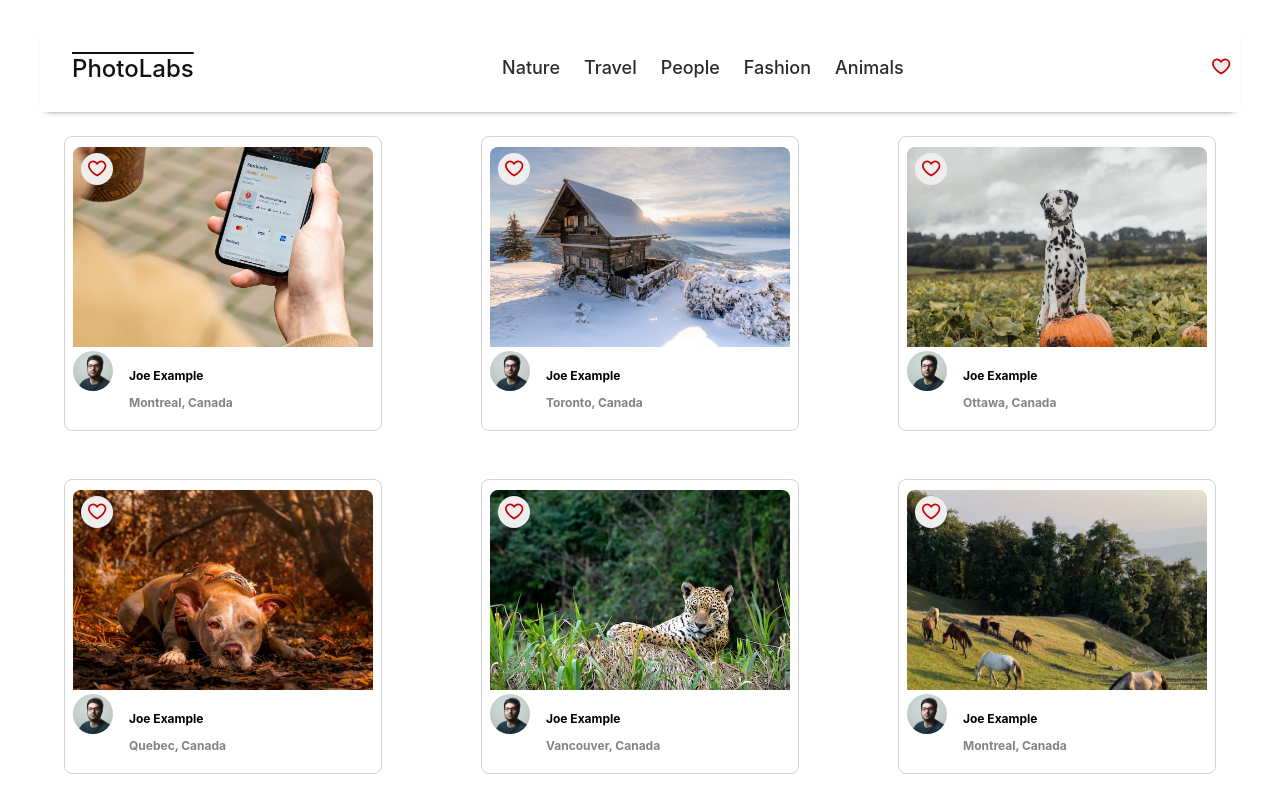
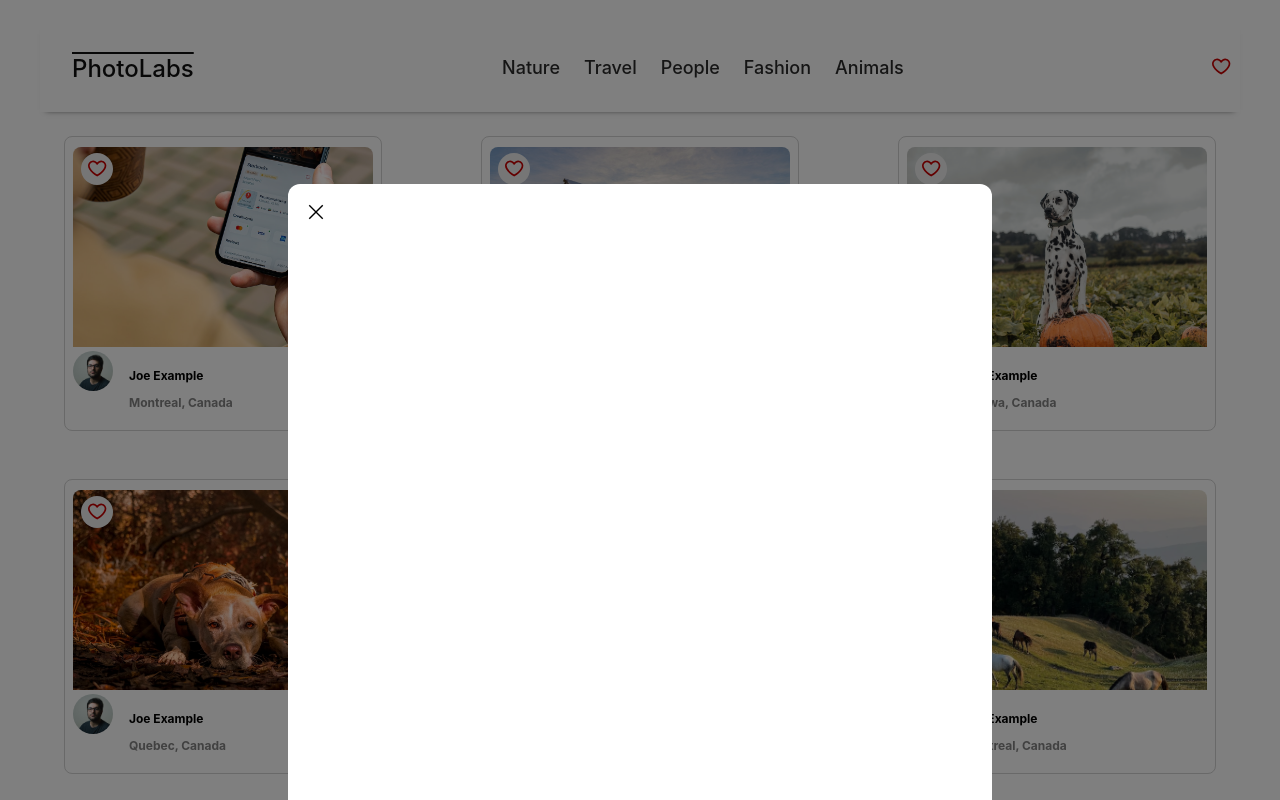
Before and after one commit to anthonyChuks1/PhotoLabs, a React (Create React App) app in the folder frontend/: page / in a window 1280 px wide. Both pictures are taken after a click on the picture 223 px from the left and 247 px from the top of the page. Shown: the top 800 px of the page. Built offline with nearby package versions, Linux system fonts and the light colour scheme.

Commit message:
added the modal popup correctly

```diff
--- a/frontend/src/App.jsx
+++ b/frontend/src/App.jsx
@@ -4,6 +4,7 @@ import HomeRoute from "routes/HomeRoute";
 import "./styles/PhotoDetailsModal.scss"
 import photos from "mocks/photos";
 import topics from "mocks/topics";
+import closeSymbol from "./assets/closeSymbol.svg";
 // Note: Rendering a single component to build components in isolation
 
 
@@ -40,17 +41,23 @@ const App = () => {
   const handleModal = () => {
     const isModalOpenNew = !isModalOpen;
     setIsModalOpen(isModalOpenNew);
-    console.log("Image clicked");
+    isModalOpenNew && console.log("Image clicked");
   }
   return (
     <div className="App">
+
       <HomeRoute
         topics={topics}
         photos={photos}
         handleFavList={handleFavList}
         isFavPhotoExist={handleFavListFlag()}
         handleModal = {handleModal}
-      > {isModalOpen && <alert> Meant to contain an image</alert>}</HomeRoute>
+      > </HomeRoute>
+      {isModalOpen && (
+        <div className="photo-details-modal">
+          <img className = "photo-details-modal__close-button" src={closeSymbol} alt="Close" onClick={handleModal}/>
+        </div>
+      )}
     </div>
   );
 };
```
